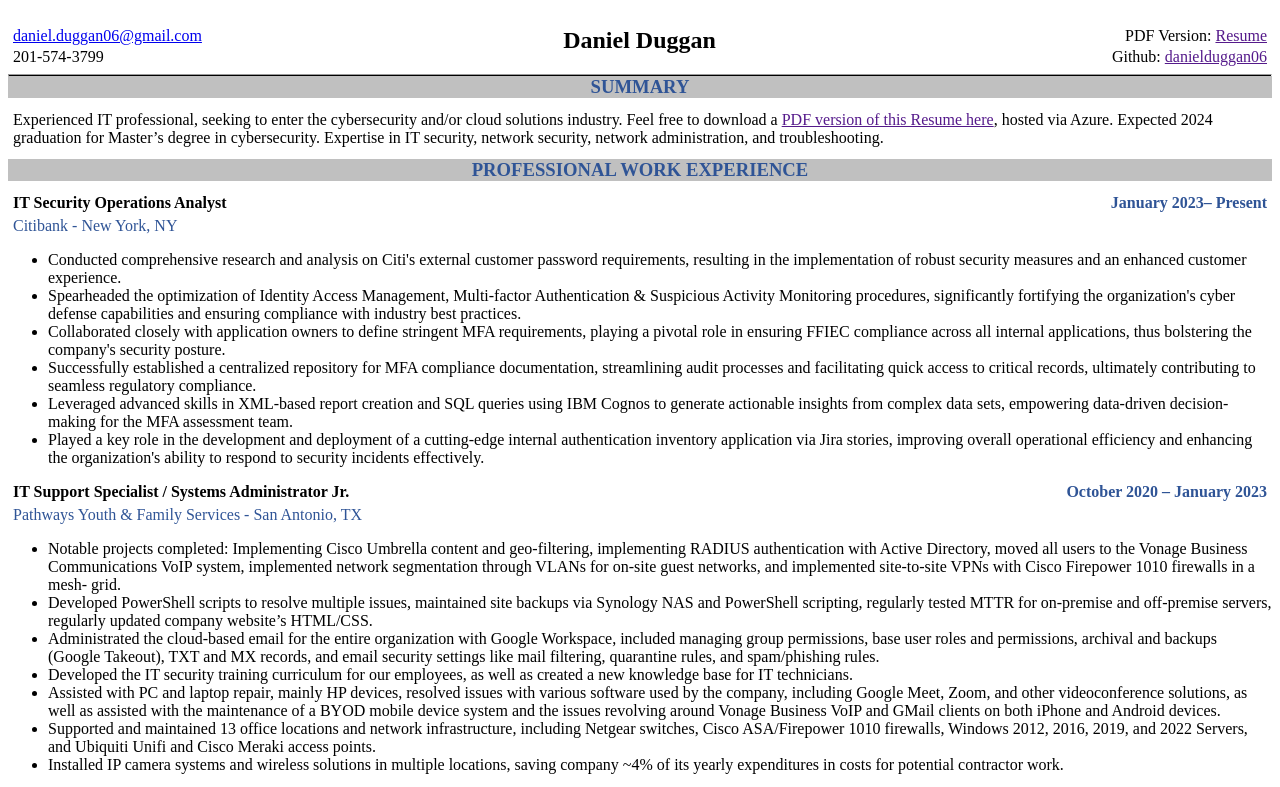
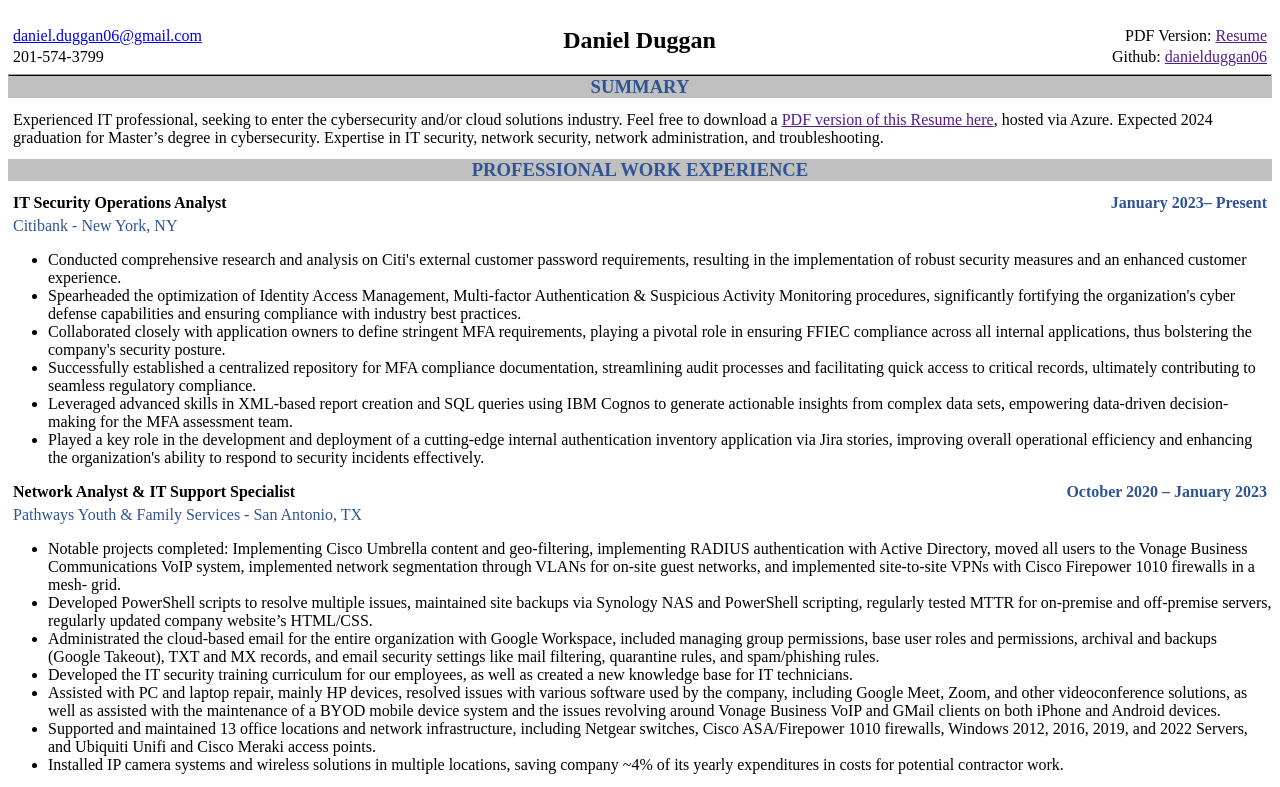
Before and after one commit to danielduggan06/dugganco.com, a plain HTML site: page public/Daniel-Duggan-Resume.html in a window 1280 px wide. Shown: the top 787 px of the page. Drawn offline with Linux system fonts and the light colour scheme.

Commit message:
Update 1 Daniel-Duggan-Resume.html
Update to content

Signed-off-by: Daniel DUggan <61025839+danielduggan06@users.noreply.github.com>

```diff
--- a/public/Daniel-Duggan-Resume.html
+++ b/public/Daniel-Duggan-Resume.html
@@ -152,7 +152,7 @@
       respond to security incidents effectively.</li>
   </ul>
   </p>
-  <p class="s9">IT Support Specialist / Systems Administrator Jr.<span class="s10">October
+  <p class="s9">Network Analyst & IT Support Specialist<span class="s10">October
       2020 – January 2023</span></p>
   <p class="s11">Pathways Youth &amp; Family Services - San Antonio, TX</p>
   <p>
```
